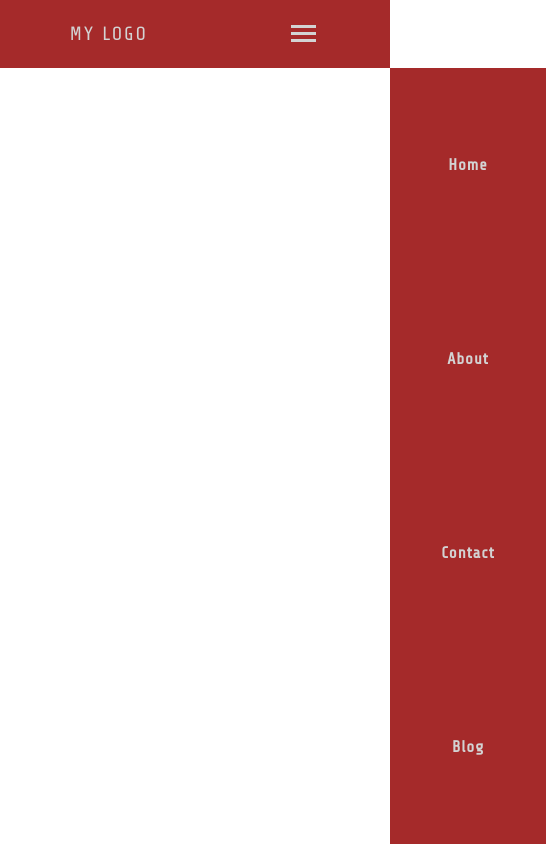
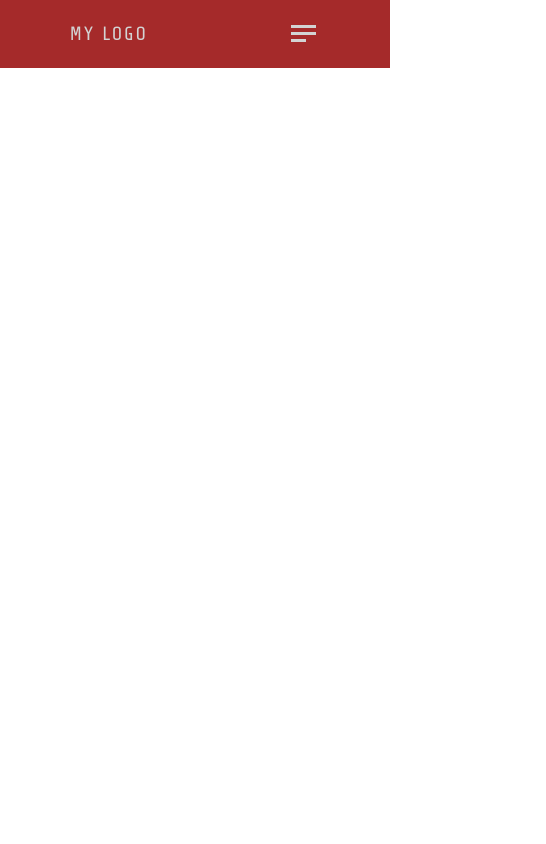
Before and after one commit to ashharmansurin/mydemoashhar.github.io, a plain HTML site: page index.html in a window 390 px wide. Shown: the whole page, 546 px wide, since content can reach past the window. Drawn offline with Linux system fonts and the light colour scheme.

Commit message:
changed in css
i have remove transform into width to animate the navigation

```diff
--- a/css/main.css
+++ b/css/main.css
@@ -41,6 +41,12 @@ ul.nav_links a {
     background-color: lightgray;
     margin: 4px;
 }
+.burger .line3{
+	width: 15px;
+    height: 3px;
+    background-color: lightgray;
+    margin: 4px;
+}
 
 
 
@@ -58,9 +64,9 @@ ul.nav_links a {
 		 display: flex;
 		 flex-direction: column;
 		 align-items: center;
-		 width: 50%;
-		 transform: translateX(100%);
-		 transition: all .4s ease-in;
+		 width: 0%!important;
+		 transition: all .3s ease-in;
+		 overflow-x: hidden;
 	}
 	/* .nav_links li{
 		opacity: 0;
@@ -72,5 +78,5 @@ ul.nav_links a {
 }
 .nav_active{
 
-     transform: translateX(0%);
+     width: 50%!important;
 }
```
